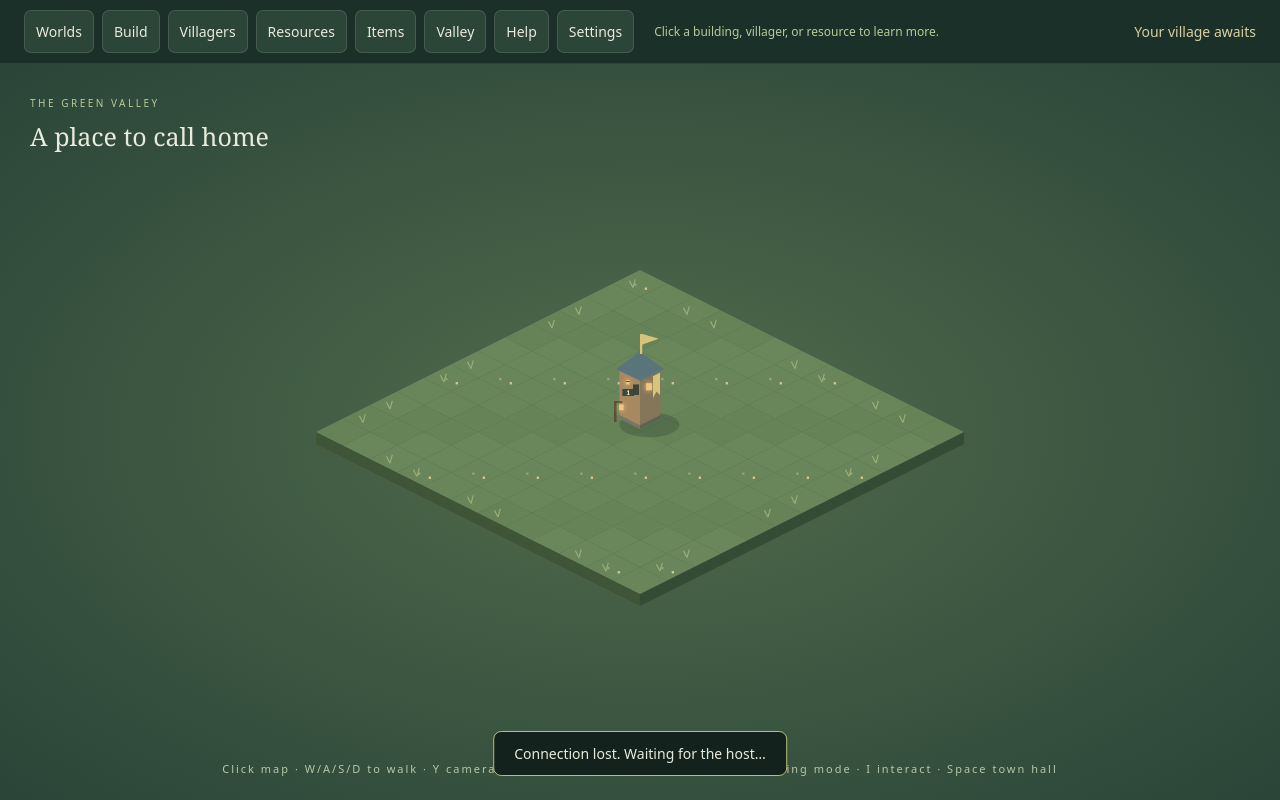
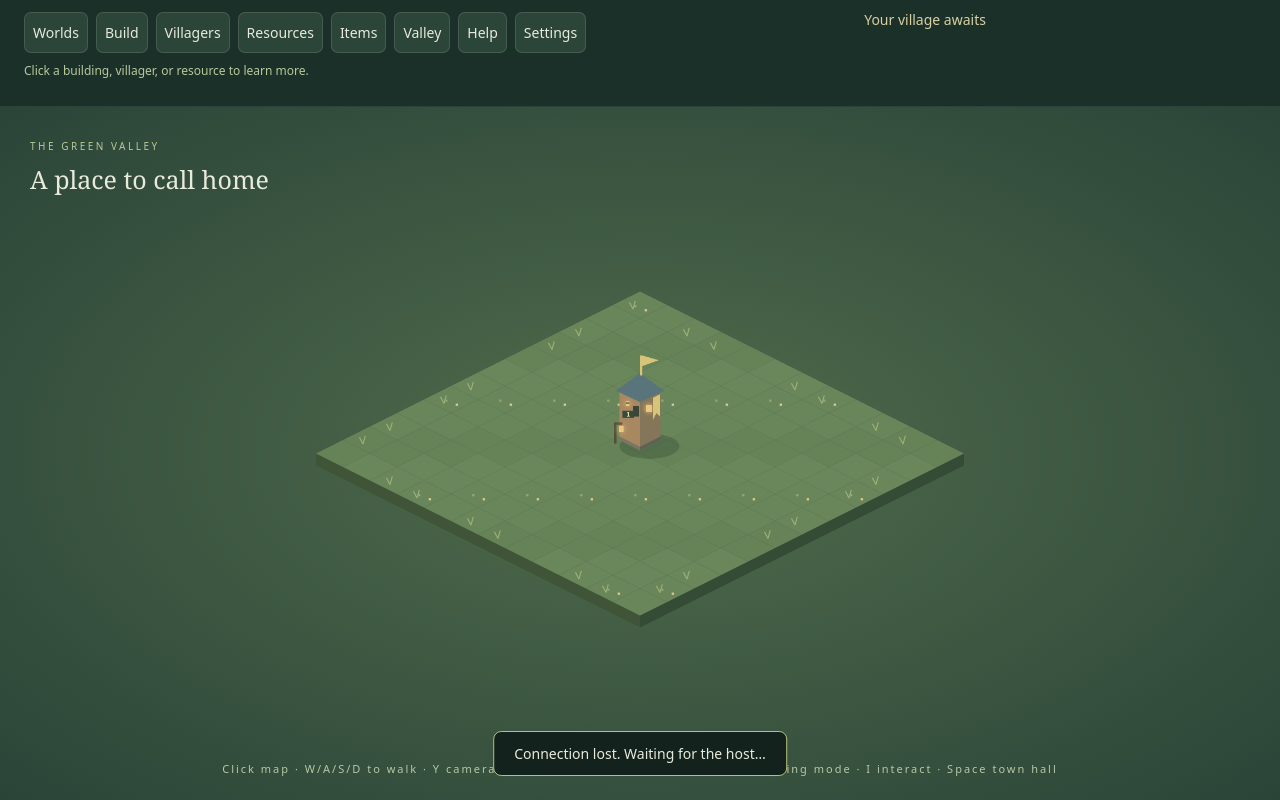
Before and after one commit to Loevano/grass-valley, a plain HTML site: page web/index.html in a window 1280 px wide. Drawn offline with Linux system fonts and the light colour scheme; no server answers.

Commit message:
fix: stabilize toolbar and map layout

```diff
--- a/web/index.html
+++ b/web/index.html
@@ -51,7 +51,7 @@
 </div>
 </nav>
 <main id="game">
-<div class="scene"><div class="scene-label"><span class="eyebrow">THE GREEN VALLEY</span><h2 id="view-title">A place to call home</h2></div><canvas id="world" tabindex="0" aria-label="Town grid. Use WASD to walk your villager. Click an object to inspect it. Use arrow keys to choose a tile and Enter to select it."></canvas><div id="movement-hint" class="scene-footer">Click map · WASD to walk · Y camera lock</div></div>
+<div class="scene"><div class="scene-label"><span class="eyebrow">THE GREEN VALLEY</span><h2 id="view-title">A place to call home</h2></div><canvas id="world" tabindex="0" aria-label="Town grid. Use WASD to walk your villager. Click an object to inspect it. Use arrow keys to choose a tile and Enter to select it."></canvas><div id="movement-hint" class="scene-footer">Click map · W/A/S/D to walk · Y camera lock · F fish · C chop · G gather · B building mode · I interact · Space town hall</div></div>
 <aside id="side-panel" hidden aria-label="Village information">
 <section id="join" hidden><h2>Put down roots</h2><p>A quiet medieval valley. A town of your own. Room for friends.</p><form id="join-form"><label for="name">Town name</label><input id="name" maxlength="24" placeholder="Willowbrook" required><button>Found your town</button></form></section>
 <section id="controls" hidden><span class="eyebrow">YOUR SETTLEMENT</span><h2 id="town-name"></h2><p id="hint">Choose a building, then hover over an open tile.</p><details><summary>Stored goods</summary><p>Edible goods are included in Food and consumed by residents. Each resource has its own storage cap.</p><div id="goods-list"></div></details><div id="buildings"></div><button id="move">Move a building · 1 coin</button><button id="cancel" class="quiet">Cancel selection</button></section>
--- a/web/style.css
+++ b/web/style.css
@@ -2,9 +2,21 @@
 [hidden]{display:none!important}dialog{color:#e8eadb;background:#1c302a;border:1px solid #b8c99966;border-radius:14px;padding:28px;width:min(520px,calc(100vw - 32px));max-height:85vh}dialog::backdrop{background:#0a1813cc}dialog h2{font-size:30px}#world-list{margin:20px 0}.world-entry{border:1px solid #ffffff20;border-radius:9px;padding:16px;margin:12px 0}.world-entry strong,.world-entry small{display:block}.world-entry small{color:#a8be9e;margin:8px 0}.danger{color:#f1b9a3;border-color:#c7775b66}.danger:hover{background:#653d31;border-color:#d99376}#world-menu-error,#delete-world-error{color:#f1b9a3}#notice{z-index:10}
 
 /* Information panels overlay the map without changing its size or position. */
+body{height:100dvh;display:flex;flex-direction:column;overflow:hidden}
 main{position:relative}
-#toolbar{position:sticky;top:0;z-index:6;display:flex;align-items:center;flex-wrap:wrap;gap:8px;padding:10px 24px;background:#1c302a;border-bottom:1px solid #ffffff15}
-#toolbar #resources{margin-left:auto}#toolbar button{width:auto;margin:0}#mode-hint{margin-left:12px;color:#b8c999;font-size:12px}
+#game{flex:1;min-height:0}
+#game .scene{height:100%;min-height:0}
+#world{position:absolute;inset:0;min-height:0}
+.scene-label,.scene-footer{z-index:1}
+#toolbar{position:sticky;top:0;z-index:6;flex:none;display:grid;grid-template-columns:repeat(8,max-content) minmax(0,1fr);align-items:center;gap:8px;padding:10px 24px;background:#1c302a;border-bottom:1px solid #ffffff15}
+/* Resource values and status messages cannot reflow the map viewport. */
+#toolbar #resources{grid-column:9;grid-row:1;min-width:0;min-height:44px;margin:0}
+#toolbar button{width:auto;margin:0;padding:10px 8px;white-space:nowrap}
+#mode-hint{grid-column:1/-1;grid-row:2;height:34px;line-height:17px;margin:0;color:#b8c999;font-size:12px;overflow:hidden}
+#resource-totals{display:grid;grid-template-columns:repeat(4,minmax(0,1fr));gap:8px}
+#resource-totals .resource{min-width:0;gap:4px}
+#resource-totals .resource strong{white-space:nowrap}
+@media(max-width:1200px){#toolbar{grid-template-columns:repeat(8,minmax(0,1fr))}#toolbar #resources{grid-column:1/-1;grid-row:2}#mode-hint{grid-row:3}}
 #resources-list .selection-fact{justify-content:space-between;gap:10px;padding:8px 0}#resources-list .selection-fact strong{order:2;font-size:14px;text-align:right}#resources-list .selection-fact small{font-size:12px}
 .resource-group{margin-top:20px}.resource-group h3{font-size:17px;color:#d7d0a1;margin:0 0 8px}
 #side-panel{position:fixed;top:var(--toolbar-height,64px);right:0;bottom:0;z-index:5;width:300px;padding:18px 20px;max-height:max(0px,calc(100dvh - var(--toolbar-height,64px)));overflow:auto;overscroll-behavior:contain;box-shadow:-8px 0 30px #12241f66}
@@ -14,7 +26,8 @@ main{position:relative}
 .villager-skills{display:flex;flex-wrap:wrap;gap:6px}.villager-skill{display:flex;align-items:center;gap:3px;padding:3px;border:1px solid #c9ba7e33;border-radius:4px;cursor:help}.villager-skill-art{position:relative;width:28px;height:28px}.villager-skill .illustration{width:28px;height:28px;padding:0;margin:0;border:0;border-radius:0;background:none}.villager-skill-art>.illustration:first-child{filter:grayscale(1);opacity:.25}.villager-skill .villager-skill-fill{position:absolute;inset:0}.villager-skill strong{font-size:11px;color:#e3d19b;font-variant-numeric:tabular-nums}.villager-skill:focus-visible{outline:2px solid #fff0b1;outline-offset:2px}
 .villager-profile{display:grid;grid-template-columns:auto minmax(0,1fr);gap:8px 12px;margin:14px 0;font-size:12px}.villager-profile dt{color:#a8be9e}.villager-profile dd{margin:0;overflow-wrap:anywhere;color:#e3d19b}
 canvas{cursor:pointer}button:focus-visible,canvas:focus-visible,select:focus-visible{outline:2px solid #fff0b1;outline-offset:3px}
-@media(max-width:760px){main,main.panel-open{display:block}.scene,canvas{min-height:500px}#toolbar{padding:10px 16px}#toolbar #resources{width:100%;margin:4px 0}#resource-totals{justify-content:flex-start}#mode-hint{width:100%;margin:4px 0}#side-panel{position:fixed;top:auto;bottom:0;left:0;right:0;width:auto;max-height:min(48dvh,max(0px,calc(100dvh - var(--toolbar-height,64px))));border-top:1px solid #b8c99966;border-radius:14px 14px 0 0;box-shadow:0 -8px 30px #12241f66}.scene-footer{bottom:14px}}
+@media(max-width:760px){main,main.panel-open{display:block}.scene,canvas{min-height:500px}#toolbar{padding:10px 16px;grid-template-columns:repeat(4,minmax(0,1fr))}#toolbar #resources{width:100%;margin:0;grid-row:3}#resource-totals{justify-content:flex-start}#mode-hint{width:100%;margin:0;height:51px;grid-row:4}#side-panel{position:fixed;top:auto;bottom:0;left:0;right:0;width:auto;max-height:min(48dvh,max(0px,calc(100dvh - var(--toolbar-height,64px))));border-top:1px solid #b8c99966;border-radius:14px 14px 0 0;box-shadow:0 -8px 30px #12241f66}.scene-footer{bottom:14px}}
+@media(max-width:380px){#toolbar{grid-template-columns:repeat(3,minmax(0,1fr))}#toolbar #resources{grid-row:4;min-height:92px}#resource-totals{grid-template-columns:repeat(2,minmax(0,1fr))}#mode-hint{grid-row:5;height:51px}}
 
 /* Illustrated village details and readable contextual information. */
 .resource-icon svg{display:block;width:30px;height:30px}.illustration{display:block;width:64px;height:64px;padding:8px;border:1px solid #c9ba7e33;border-radius:12px;background:#d9c28b12;margin:8px 0 16px}.illustration svg{width:100%;height:100%}
```
